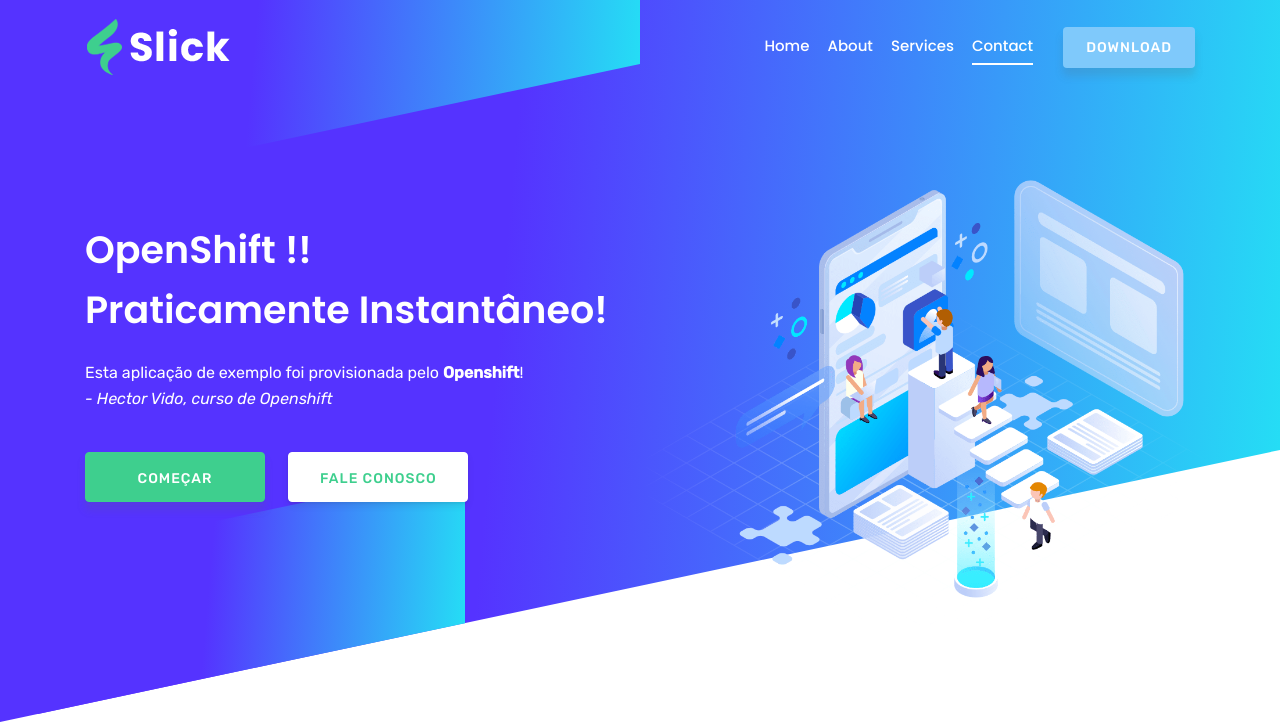
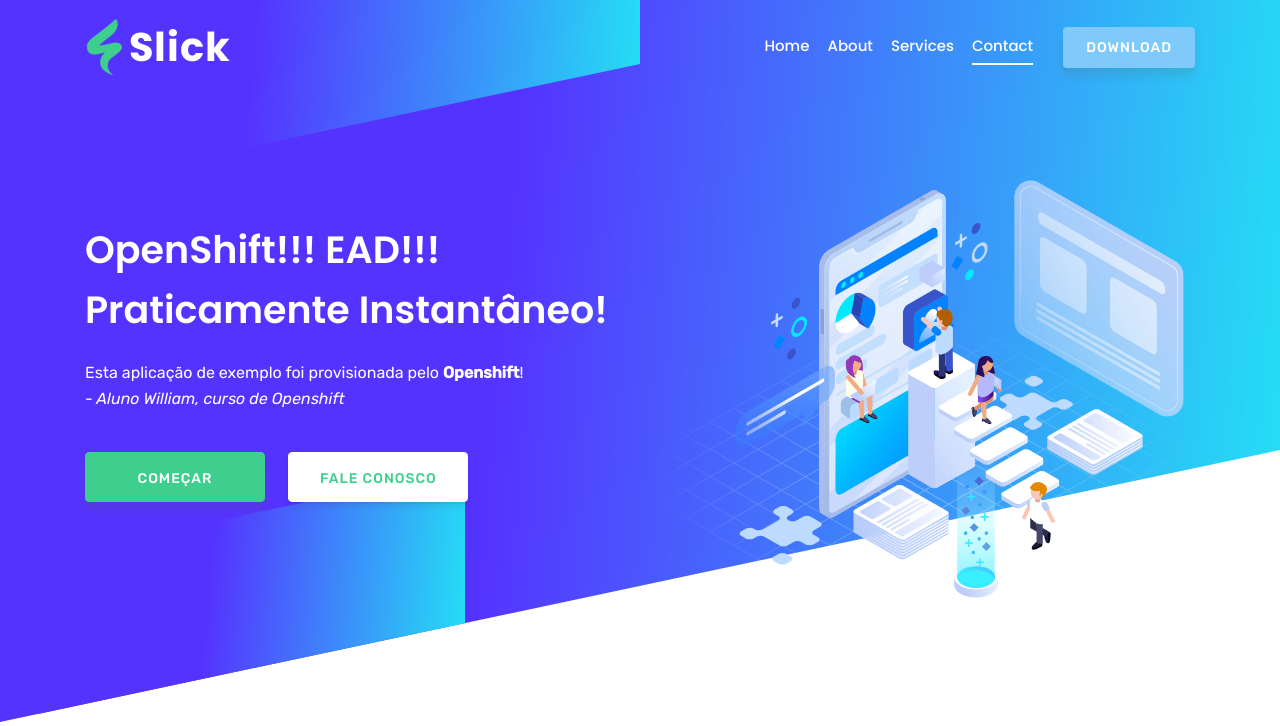
Before and after one commit to Williammedeiros/aula-ead-openshift, a Flask app: page / in a window 1280 px wide. Shown: the top 726 px of the page. Run offline with Flask 2, Linux system fonts and the light colour scheme; some libraries are stand-ins or nearby versions; some web fonts are replaced.

Commit message:
Second Commit

```diff
--- a/app.py
+++ b/app.py
@@ -1,5 +1,5 @@
 import os
-from flask import Flask, render_template
+from flask import Flask, render_template, jsonify
 
 APP_HOST  = os.environ['APP_HOST'] if 'APP_HOST' in os.environ else '127.0.0.1'
 APP_PORT  = os.environ['APP_PORT'] if 'APP_PORT' in os.environ else 5000
@@ -11,6 +11,10 @@
 def home():
 	return render_template('index.html')
 
+@app.route('/v1')
+def v1():
+	return jsonify({'message' : 'Versao v1'})
+
 @app.route('/healthz')
 def healthz():
 	return ''
--- a/templates/index.html
+++ b/templates/index.html
@@ -62,8 +62,8 @@
         <div class="row space-100">
           <div class="col-lg-6 col-md-12 col-xs-12">
             <div class="contents">
-              <h2 class="head-title">OpenShift !! <br>Praticamente Instantâneo!</h2>
-              <p>Esta aplicação de exemplo foi provisionada pelo <strong>Openshift</strong>!<br><i>- Hector Vido, curso de Openshift</i></p>
+              <h2 class="head-title">OpenShift!!! EAD!!!<br>Praticamente Instantâneo!</h2>
+              <p>Esta aplicação de exemplo foi provisionada pelo <strong>Openshift</strong>!<br><i>- Aluno William, curso de Openshift</i></p>
               <div class="header-button">
                 <a href="#" class="btn btn-border-filled">Começar</a>
                 <a href="#contact" class="btn btn-border page-scroll">Fale Conosco</a>
```
